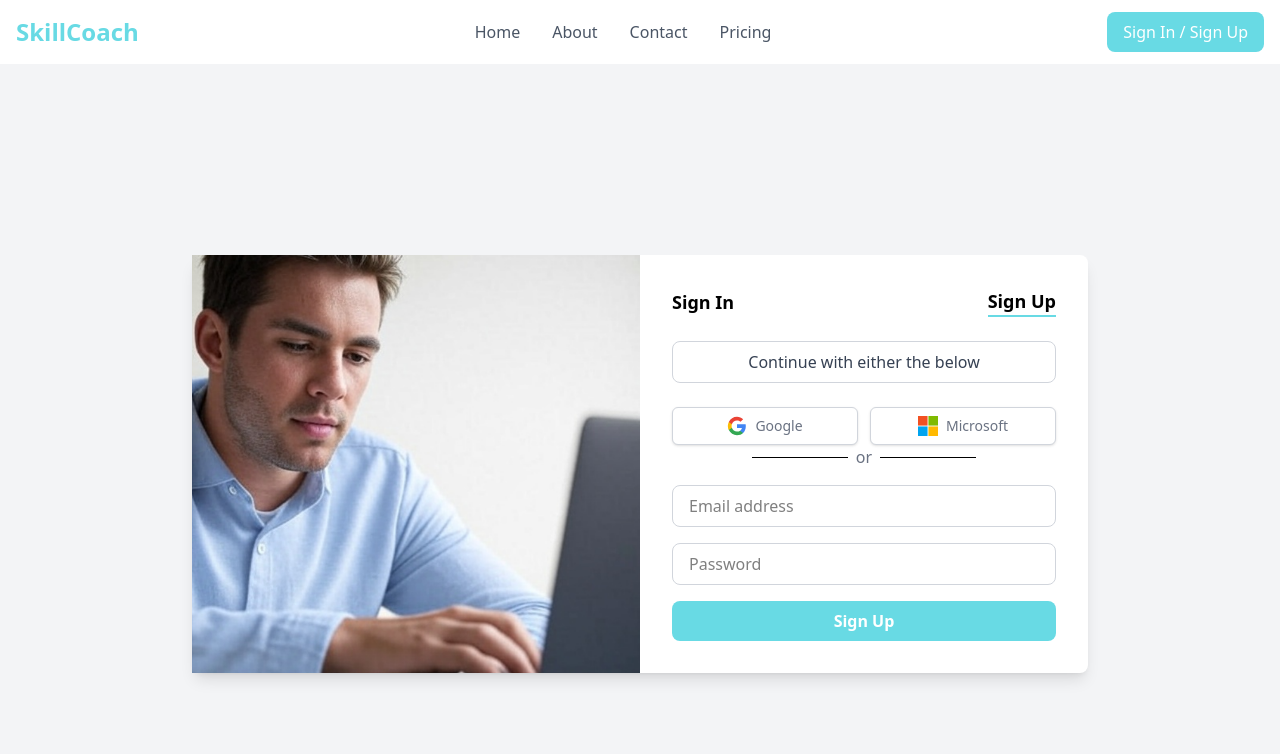
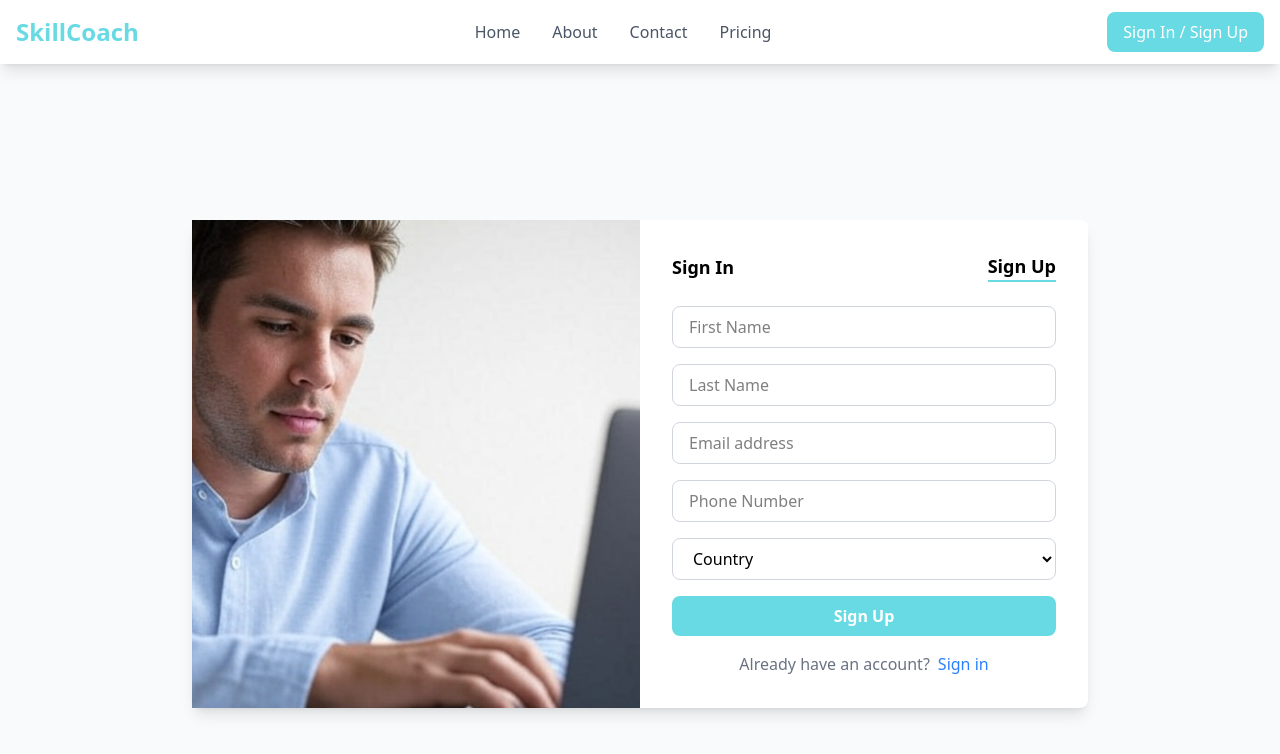
Before and after one commit to wayne-kirk-schmidt/skillcoach-clickable-mvp, a React (Vite) app: page /signinup in a window 1280 px wide. Both pictures are taken after a click on the button "Sign Up". Shown: the top 754 px of the page. Built offline with nearby package versions, Linux system fonts and the light colour scheme.

Commit message:
Signup/Signin page complete

```diff
--- a/src/App.jsx
+++ b/src/App.jsx
@@ -18,7 +18,7 @@ function App() {
           <Route path="/about" element={<About />} />
           <Route path="/contact" element={<Contact />} />
           <Route path="/price" element={<Pricing />} />
-          <Route path="/signinup"element={<SignInUp />} />
+          <Route path="/signinup" element={<SignInUp />} />
         </Routes>
       </div>
     </Router>
--- a/src/components/Home.jsx
+++ b/src/components/Home.jsx
@@ -1,6 +1,7 @@
 // src/components/Home.jsx
 import '../mytailwind.css'
 import landingImg from './jesushome.jpg'
+import { Link } from 'react-router-dom';
 
 function Home() {
   return (
@@ -17,9 +18,10 @@ function Home() {
         Skillcoach is your ultimate platform for connecting with expert coaches, finding guidance,
         and achieving your goals through personalized learning experiences.
       </p>
-      <button className="mt-8 px-8 py-3 bg-[#68DAE4] text-white rounded-lg text-xl hover:bg-[#5bc5cf] transition">
+        <br />
+      <Link to="/signinup"  className="mt-8 px-8 py-3 bg-[#68DAE4] text-white rounded-lg text-xl hover:bg-[#5bc5cf] transition">
         Try it now
-      </button>
+      </Link>
 
     </div>
   );
--- a/src/components/SignInUp.jsx
+++ b/src/components/SignInUp.jsx
@@ -5,7 +5,7 @@ const SignInSignUp = () => {
     const [isSignIn, setIsSignIn] = useState(true);
 
     return (
-        <div className="flex min-h-screen items-center justify-center bg-gray-100">
+        <div className="max-w-7xl mx-auto px-4 py-12 flex min-h-screen items-center justify-center">
             <div className="bg-white shadow-lg rounded-lg flex max-w-4xl w-full">
                 {/* Left Side - Illustration */}
                 <div className="hidden md:block w-1/2 relative">
@@ -15,7 +15,6 @@ const SignInSignUp = () => {
                         className="absolute inset-0 h-full w-full object-cover"
                     />
                 </div>
-
 
                 {/* Right Side - Sign In/Sign Up Form */}
                 <div className="w-full md:w-1/2 p-8">
@@ -35,15 +34,14 @@ const SignInSignUp = () => {
                         </button>
                     </div>
 
-
+                    {isSignIn ? (
+                        /* Sign In Form */
+                        <>
                             <div
                                 className="bg-white border border-gray-300 text-gray-700 py-2 px-4 rounded-lg w-full mb-4 flex items-center justify-center">
-
                                 Continue with either the below
-                    </div
-                       >
+                            </div>
                             <div className="mt-6 grid grid-cols-2 gap-3">
-
                                 <button
                                     type="button"
                                     className="w-full inline-flex justify-center py-2 px-4 border border-gray-300 rounded-md shadow-sm bg-white text-sm font-medium text-gray-500 hover:bg-gray-50"
@@ -77,17 +75,14 @@ const SignInSignUp = () => {
                                     </svg>
                                     Microsoft
                                 </button>
-
                             </div>
 
-
-                    <div className="flex items-center justify-center mb-4">
+                            <div className="flex items-center justify-center my-4">
                                 <span className="border-b w-1/4"></span>
                                 <span className="text-gray-500 mx-2">or</span>
                                 <span className="border-b w-1/4"></span>
                             </div>
 
-                    {/* Form Inputs */}
                             <input
                                 type="email"
                                 placeholder="Email address"
@@ -99,23 +94,70 @@ const SignInSignUp = () => {
                                 className="border border-gray-300 rounded-lg w-full py-2 px-4 mb-4"
                             />
 
-                    {/* Submit Button */}
-                    <button className="bg-[#68DAE4] text-white py-2 px-4 rounded-lg w-full font-bold">
-                        {isSignIn ? 'Sign In' : 'Sign Up'}
+                            <button className="bg-[#68DAE4] text-white py-2 px-4 rounded-lg w-full font-bold" >
+                                Sign In
                             </button>
 
-                    {/* Toggle Link */}
-                    {/*{isSignIn && (*/}
-                    {/*    <div className="text-center mt-4">*/}
-                    {/*        <span className="text-gray-500">Don't have an account?</span>*/}
-                    {/*        <button*/}
-                    {/*            className="text-blue-500 ml-2"*/}
-                    {/*            onClick={() => setIsSignIn(false)}*/}
-                    {/*        >*/}
-                    {/*            Sign up*/}
-                    {/*        </button>*/}
-                    {/*    </div>*/}
-                    {/*)}*/}
+                            <div className="text-center mt-4">
+                                <span className="text-gray-500">Don't have an account?</span>
+                                <button
+                                    className="text-blue-500 ml-2"
+                                    onClick={() => setIsSignIn(false)}
+                                >
+                                    Sign up
+                                </button>
+                            </div>
+                        </>
+                    ) : (
+                        /* Sign Up Form */
+                        <>
+                            <input
+                                type="text"
+                                placeholder="First Name"
+                                className="border border-gray-300 rounded-lg w-full py-2 px-4 mb-4"
+                            />
+                            <input
+                                type="text"
+                                placeholder="Last Name"
+                                className="border border-gray-300 rounded-lg w-full py-2 px-4 mb-4"
+                            />
+                            <input
+                                type="email"
+                                placeholder="Email address"
+                                className="border border-gray-300 rounded-lg w-full py-2 px-4 mb-4"
+                            />
+                            <input
+                                type="tel"
+                                placeholder="Phone Number"
+                                className="border border-gray-300 rounded-lg w-full py-2 px-4 mb-4"
+                            />
+                            <select
+                                className="border border-gray-300 rounded-lg w-full py-2 px-4 mb-4"
+                                defaultValue=""
+                            >
+                                <option value="" disabled>Country</option>
+                                <option value="us">United States</option>
+                                <option value="ca">Japan</option>
+                                <option value="uk">Singapore</option>
+                                <option value="au">Australia</option>
+                                {/* Add more countries as needed */}
+                            </select>
+
+                            <button className="bg-[#68DAE4] text-white py-2 px-4 rounded-lg w-full font-bold">
+                                Sign Up
+                            </button>
+
+                            <div className="text-center mt-4">
+                                <span className="text-gray-500">Already have an account?</span>
+                                <button
+                                    className="text-blue-500 ml-2"
+                                    onClick={() => setIsSignIn(true)}
+                                >
+                                    Sign in
+                                </button>
+                            </div>
+                        </>
+                    )}
                 </div>
             </div>
         </div>
```
Lines whose indentation alone changed are shown as unchanged.
